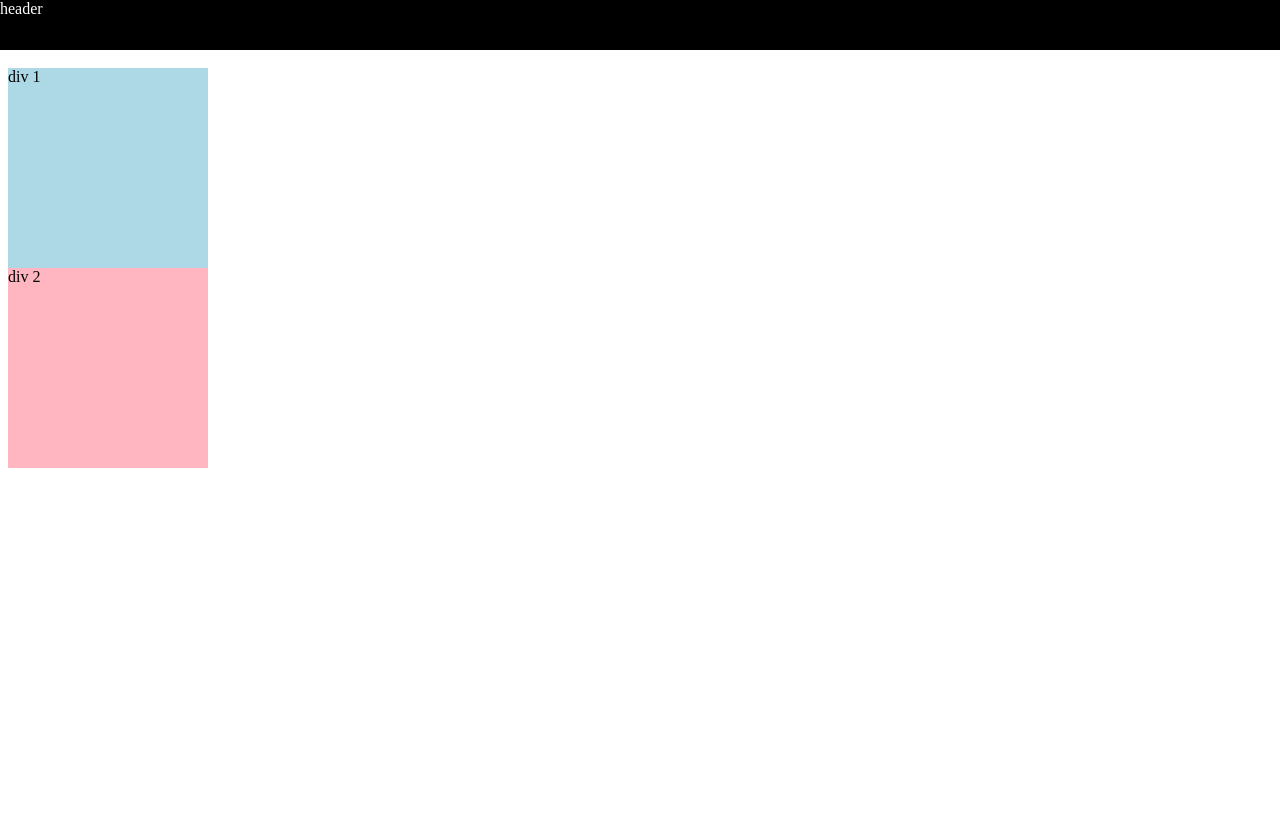
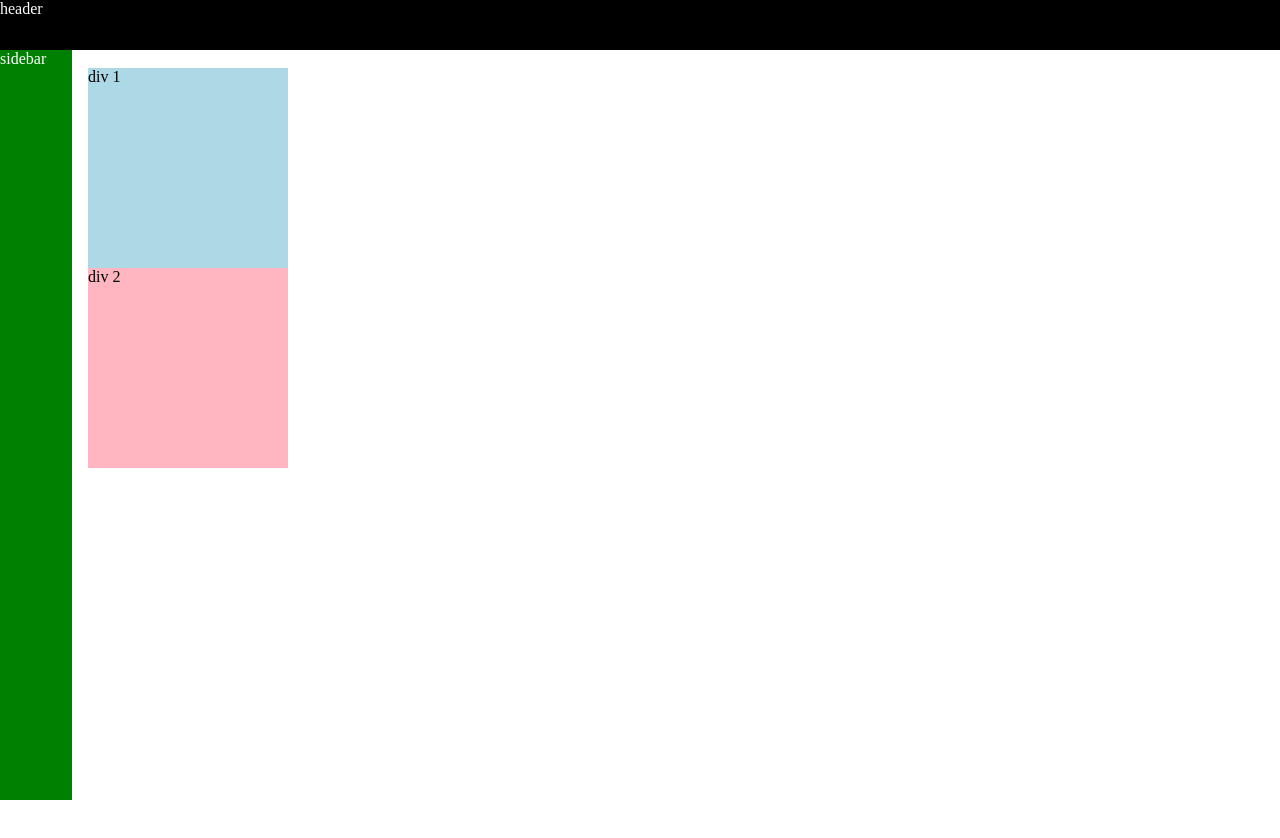
Before and after one commit to anirudhkaushal/html_css_practice, a plain HTML site: page position.html in a window 1280 px wide. Shown: the top 838 px of the page. Drawn offline with Linux system fonts and the light colour scheme.

Commit message:
css position practice 2

```diff
--- a/position.html
+++ b/position.html
@@ -7,6 +7,7 @@
   <body style="
     height: 3000px;
     padding-top: 60px;
+    padding-left: 80px;
   ">
     <div style="
       background-color: black;
@@ -17,6 +18,21 @@
       right: 0;
       height: 50px;
     ">header</div>
+
+    <div style="
+      background-color: green;
+      color: white;
+      width: 72px;
+
+      position: fixed;
+      left: 0;
+      bottom: 0;
+      top: 50px;
+
+    ">
+      sidebar
+    </div>
+
     <div style="
       background-color: lightblue;
       height: 200px;
--- a/styles/general.css
+++ b/styles/general.css
@@ -6,4 +6,5 @@ p {
 
 body {
   margin: 0;
+  padding-top: 80px;
 }
```
Also changed, not shown: styles/header.css (+9 -0 lines).
